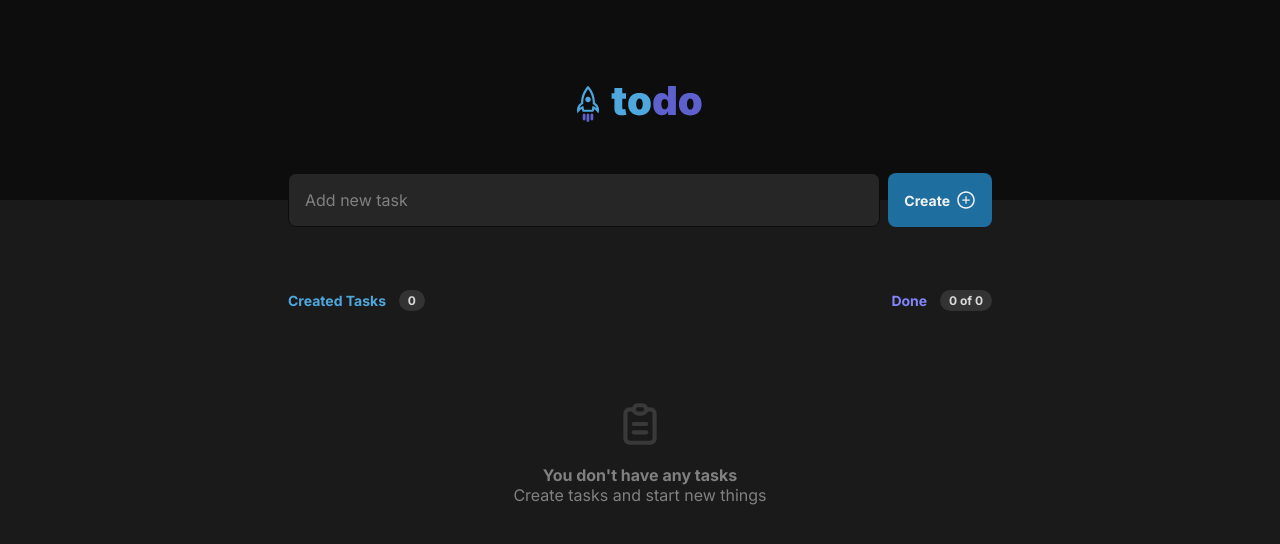
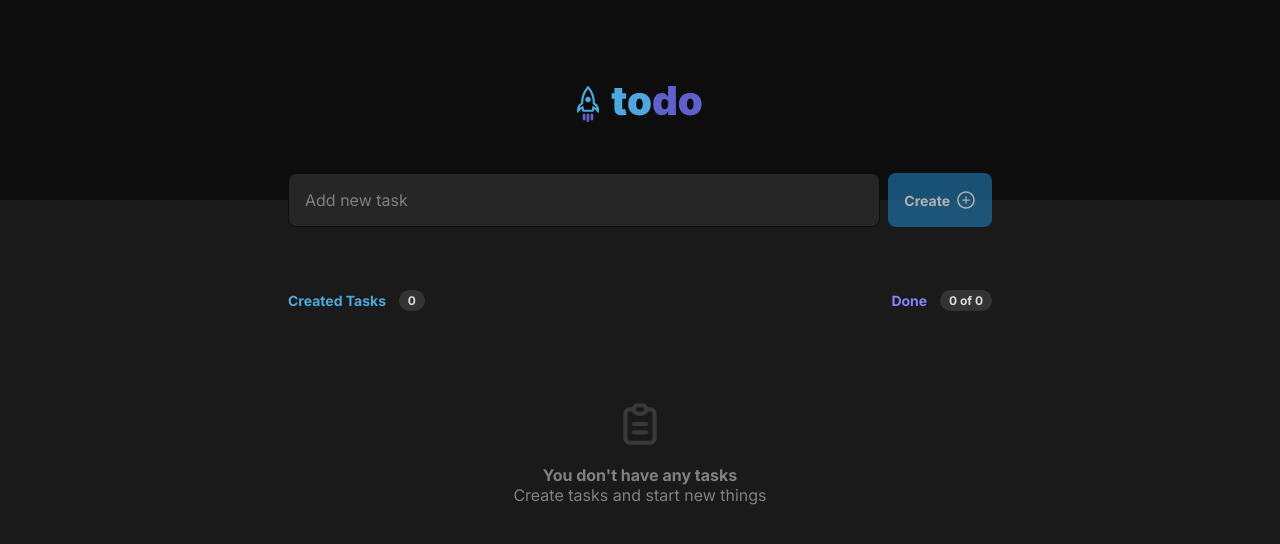
Before and after one commit to FernandoAdelinoSilva/react-to-do-list, a React (Vite) app: page / in a window 1280 px wide. Shown: the top 544 px of the page. Built offline with nearby package versions, Linux system fonts and the light colour scheme.

Commit message:
feat: add button validation

```diff
--- a/src/components/Header/header.module.css
+++ b/src/components/Header/header.module.css
@@ -46,3 +46,12 @@
   font-weight: 700;
   font-size: 0.875rem;
 }
+
+.newTaskForm button[type='submit']:not(:disabled):hover {
+  background: var(--blue-dark);
+}
+
+.newTaskForm button[type='submit']:disabled {
+  opacity: 0.7;
+  cursor: not-allowed;
+}
--- a/src/components/Header/index.tsx
+++ b/src/components/Header/index.tsx
@@ -9,6 +9,8 @@ interface IProps {
 
 export function Header({ onAddTask }: IProps) {
   const [title, setTitle] = useState('');
+
+  const isEmpty = title.length === 0;
 
   function handleSubmit(event: FormEvent) {
     event.preventDefault();
@@ -30,7 +32,7 @@ export function Header({ onAddTask }: IProps) {
           onChange={onChangeTitle}
           value={title}
         />
-        <button>
+        <button type="submit" disabled={isEmpty}>
           Create
           <AiOutlinePlusCircle size={20} />
         </button>
```
